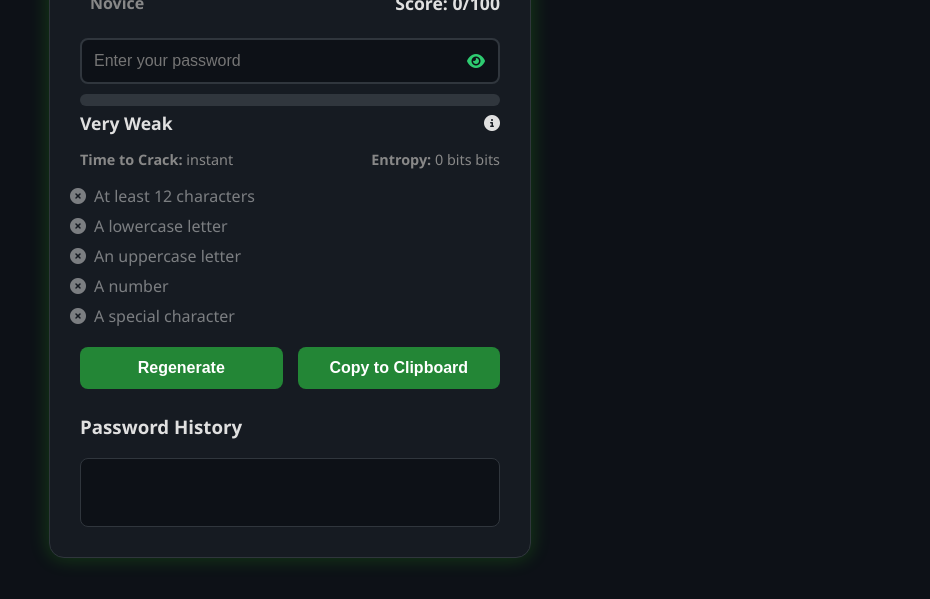
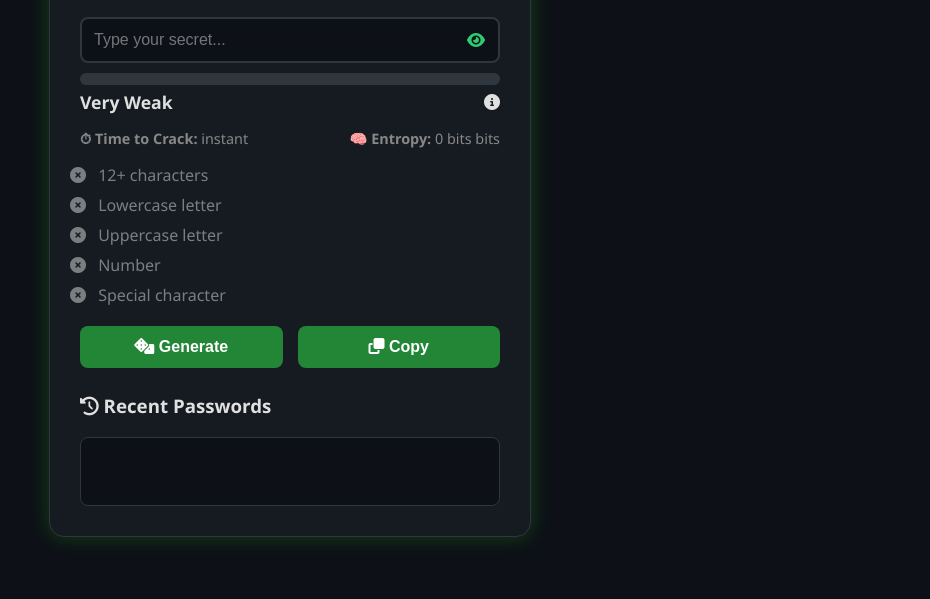
Before and after one commit to Cappity/check, a plain HTML site: page index.html in a window 1280 px wide. Shown: the part 201-800 px from the top of the page, without its empty margins (350-1280 px from the left). Drawn offline with Linux system fonts and the light colour scheme.

Commit message:
Update index.html

```diff
--- a/index.html
+++ b/index.html
@@ -3,7 +3,7 @@
 <head>
     <meta charset="UTF-8">
     <meta name="viewport" content="width=device-width, initial-scale=1.0">
-    <title>Advanced Password Strength Analyzer</title>
+    <title>🔐 Advanced Password Analyzer</title>
     <link rel="stylesheet" href="style.css">
     <link rel="stylesheet" href="https://cdnjs.cloudflare.com/ajax/libs/font-awesome/6.2.0/css/all.min.css">
 </head>
@@ -19,17 +19,17 @@
 
     <div class="container">
         <header>
-            <h1>Password Strength Analyzer</h1>
+            <h1><i class="fas fa-shield-alt"></i> Password Analyzer</h1>
             <div class="gamification-header">
-                <span id="badge" class="badge"></span>
+                <span id="badge" class="badge">🔰 Novice</span>
                 <div class="score-container">
-                    Score: <span id="score">0</span>/100
+                    🔢 Score: <span id="score">0</span>/100
                 </div>
             </div>
         </header>
 
         <div class="password-input-container">
-            <input type="password" id="password" placeholder="Enter your password">
+            <input type="password" id="password" placeholder="Type your secret...">
             <i class="fas fa-eye" id="togglePassword"></i>
         </div>
 
@@ -37,42 +37,42 @@
             <div id="strength-bar" class="strength-bar"></div>
         </div>
         <div class="strength-feedback">
-            <span id="strength-text"></span>
+            <span id="strength-text">Strength: 🔓 Weak</span>
             <div class="info-hover">
                 <i class="fas fa-info-circle"></i>
                 <div class="info-tooltip" id="suggestions-tooltip">
-                    Add more character types to improve your password's strength.
+                    Mix cases, digits, and special characters to power up your password!
                 </div>
             </div>
         </div>
 
         <div class="password-details">
-            <div><strong>Time to Crack:</strong> <span id="crack-time">instant</span></div>
-            <div><strong>Entropy:</strong> <span id="entropy">0</span> bits</div>
+            <div><strong>⏱ Time to Crack:</strong> <span id="crack-time">Instant</span></div>
+            <div><strong>🧠 Entropy:</strong> <span id="entropy">0</span> bits</div>
         </div>
 
         <div class="password-criteria">
             <ul id="criteria-list">
-                <li id="length"><i class="fas fa-times-circle"></i>At least 12 characters</li>
-                <li id="lowercase"><i class="fas fa-times-circle"></i>A lowercase letter</li>
-                <li id="uppercase"><i class="fas fa-times-circle"></i>An uppercase letter</li>
-                <li id="number"><i class="fas fa-times-circle"></i>A number</li>
-                <li id="special"><i class="fas fa-times-circle"></i>A special character</li>
+                <li id="length"><i class="fas fa-times-circle"></i> 12+ characters</li>
+                <li id="lowercase"><i class="fas fa-times-circle"></i> Lowercase letter</li>
+                <li id="uppercase"><i class="fas fa-times-circle"></i> Uppercase letter</li>
+                <li id="number"><i class="fas fa-times-circle"></i> Number</li>
+                <li id="special"><i class="fas fa-times-circle"></i> Special character</li>
             </ul>
         </div>
 
         <div class="password-generator">
-            <button id="generate-password">Regenerate</button>
-            <button id="copy-password">Copy to Clipboard</button>
+            <button id="generate-password"><i class="fas fa-dice"></i> Generate</button>
+            <button id="copy-password"><i class="fas fa-copy"></i> Copy</button>
         </div>
 
         <div class="history-container">
-            <h3>Password History</h3>
+            <h3><i class="fas fa-history"></i> Recent Passwords</h3>
             <select id="password-history" size="3"></select>
         </div>
     </div>
 
-    <div id="toast" class="toast">Copied to clipboard!</div>
+    <div id="toast" class="toast">✅ Copied to clipboard!</div>
 
     <script src="script.js"></script>
 </body>
```
